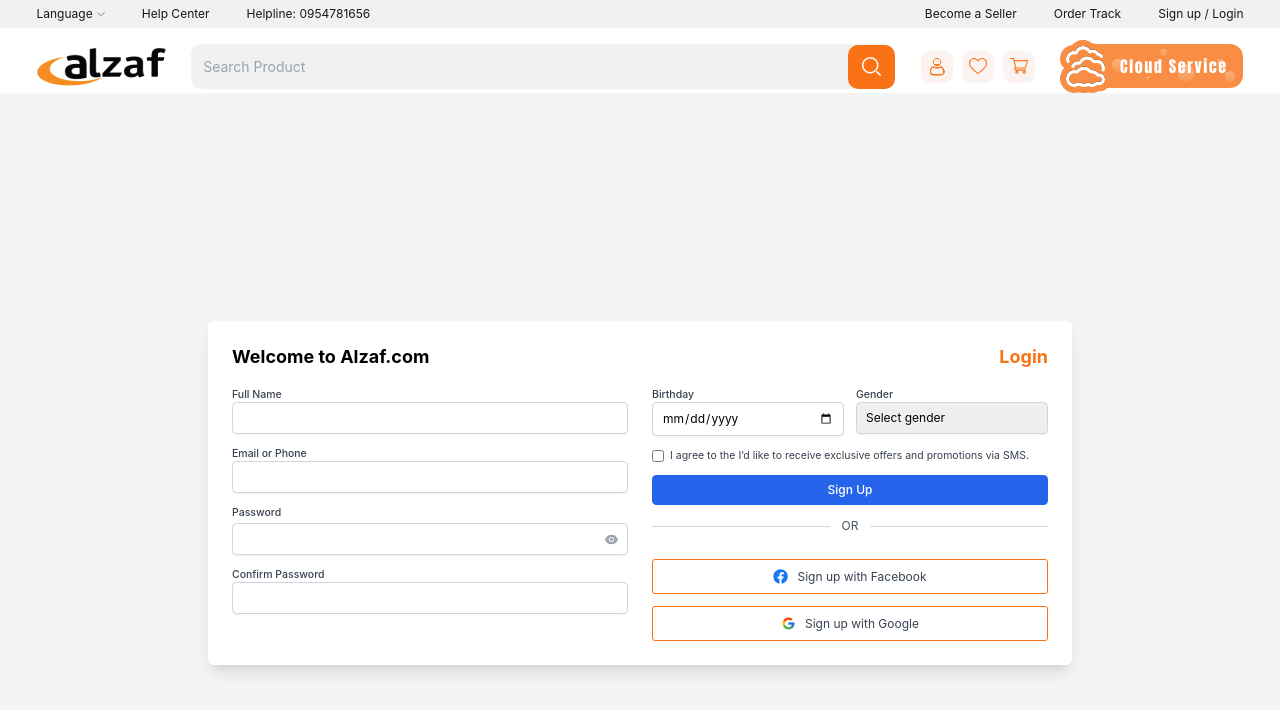
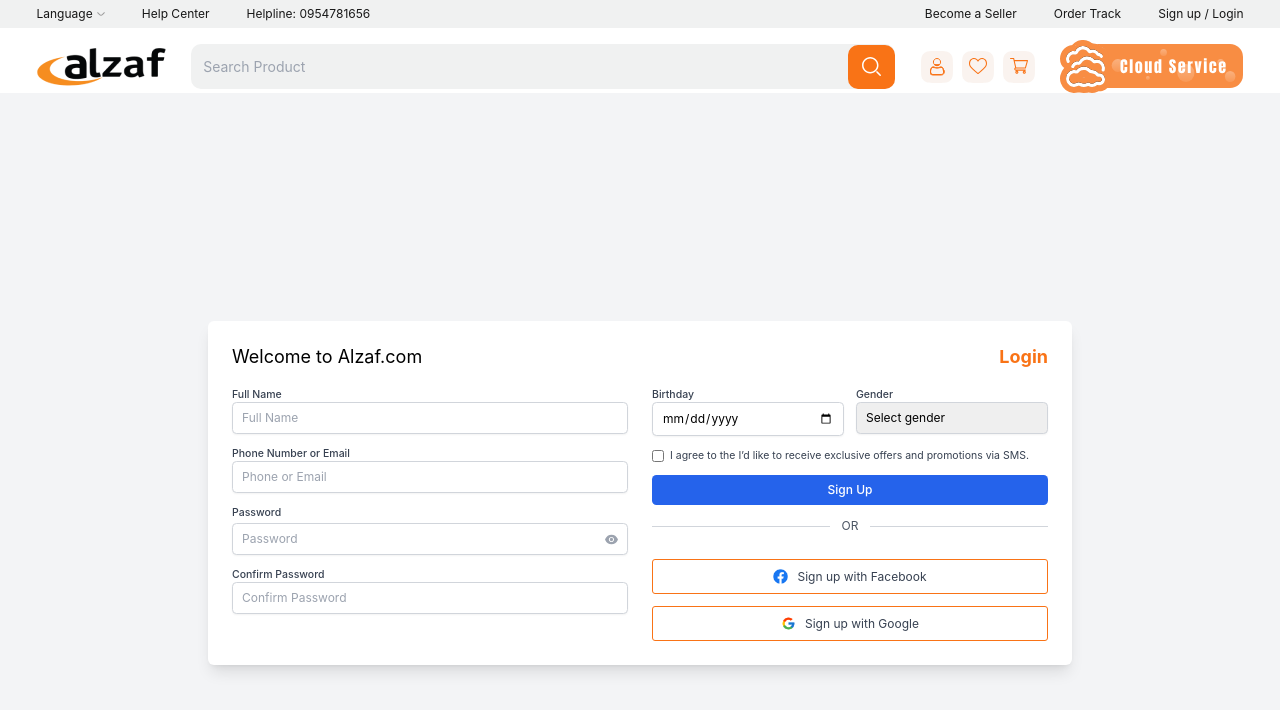
Before and after one commit to sumonDev13/alzaf-task, a Next.js app: page /signup in a window 1280 px wide. Shown: the top 710 px of the page. Built offline with nearby package versions, Linux system fonts and the light colour scheme.

Commit message:
refactoring

```diff
--- a/src/app/signup/page.tsx
+++ b/src/app/signup/page.tsx
@@ -1,10 +1,7 @@
 "use client"
 import React, { useState } from 'react';
 import { redirect } from 'next/navigation'
-import { FaFacebookF, FaGoogle } from 'react-icons/fa';
 import { AiFillEye, AiFillEyeInvisible } from 'react-icons/ai';
-import facebook from "../../../public/images/facebook.png";
-import google from "../../../public/images/google.png";
 import Image from 'next/image'
 
 const RegistrationPage: React.FC = () => {
@@ -73,7 +70,7 @@ const RegistrationPage: React.FC = () => {
         <div className="flex flex-col md:flex-row gap-8 p-6 md:p-8">
           {/* Left Side */}
           <div className="flex-1">
-            <h2 className="text-2xl font-bold mb-6">Welcome to Alzaf.com</h2>
+            <h2 className="text-2xl mb-6">Welcome to Alzaf.com</h2>
             <form onSubmit={handleSubmit} className="space-y-4">
               <div>
                 <label htmlFor="fullName" className="block text-sm font-medium text-gray-700">
@@ -82,6 +79,7 @@ const RegistrationPage: React.FC = () => {
                 <input
                   id="fullName"
                   name="fullName"
+                  placeholder='Full Name'
                   type="text"
                   required
                   className="appearance-none block w-full px-3 py-2 border border-gray-300 rounded-md shadow-sm placeholder-gray-400 focus:outline-none focus:ring-blue-500 focus:border-blue-500"
@@ -93,11 +91,12 @@ const RegistrationPage: React.FC = () => {
 
               <div>
                 <label htmlFor="emailOrPhone" className="block text-sm font-medium text-gray-700">
-                  Email or Phone
+                  Phone Number or Email
                 </label>
                 <input
                   id="emailOrPhone"
                   name="emailOrPhone"
+                  placeholder='Phone or Email'
                   type="text"
                   required
                   className="appearance-none block w-full px-3 py-2 border border-gray-300 rounded-md shadow-sm placeholder-gray-400 focus:outline-none focus:ring-blue-500 focus:border-blue-500"
@@ -115,6 +114,7 @@ const RegistrationPage: React.FC = () => {
                   <input
                     id="password"
                     name="password"
+                    placeholder='Password'
                     type={showPassword ? 'text' : 'password'}
                     required
                     className="appearance-none block w-full px-3 py-2 border border-gray-300 rounded-md shadow-sm placeholder-gray-400 focus:outline-none focus:ring-blue-500 focus:border-blue-500"
@@ -142,6 +142,7 @@ const RegistrationPage: React.FC = () => {
                 <input
                   id="confirmPassword"
                   name="confirmPassword"
+                  placeholder='Confirm Password'
                   type="password"
                   required
                   className="appearance-none block w-full px-3 py-2 border border-gray-300 rounded-md shadow-sm placeholder-gray-400 focus:outline-none focus:ring-blue-500 focus:border-blue-500"
```
